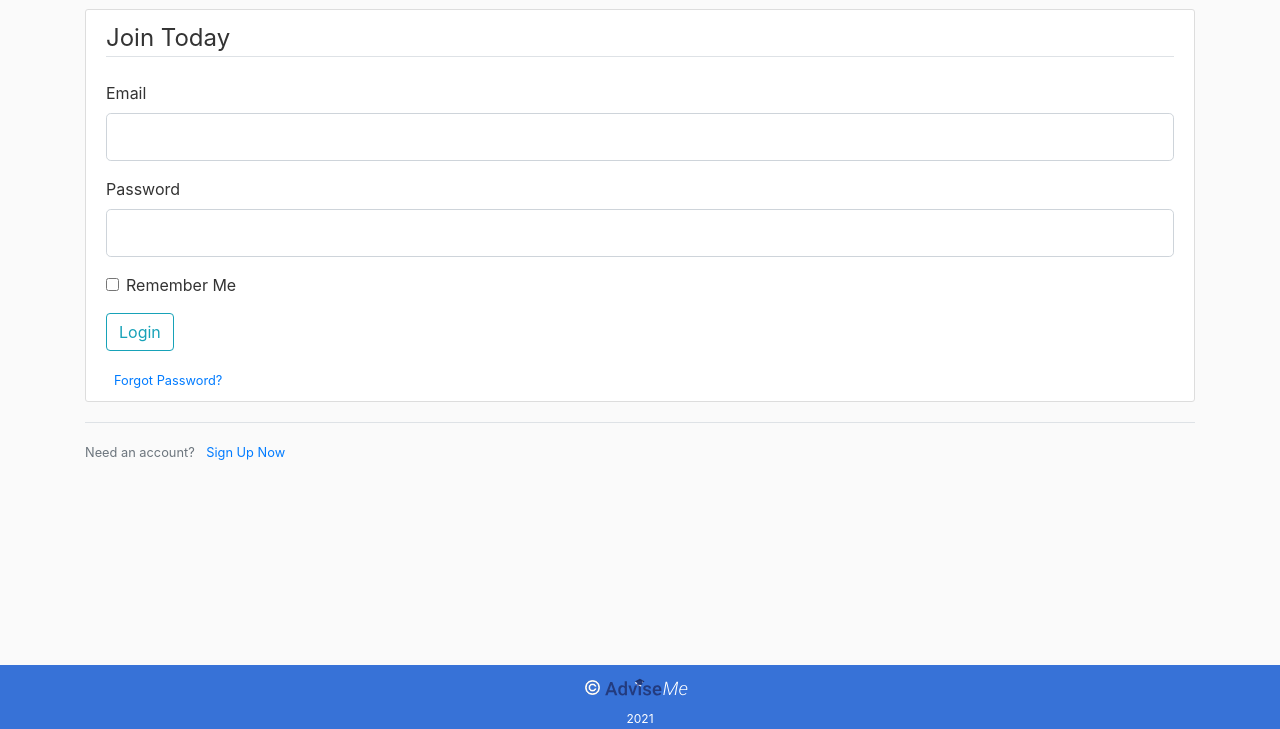
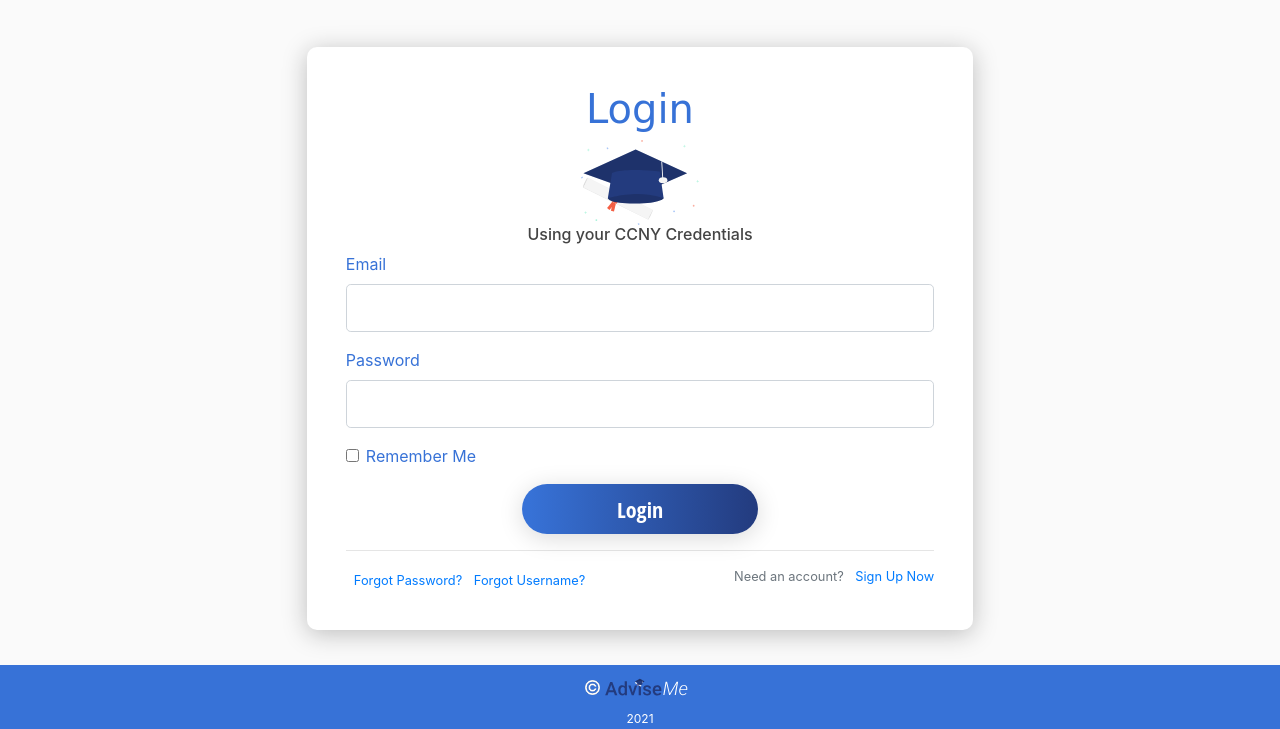
Before and after one commit to zwen000/AdviseMe, a Flask app: page /login in a window 1280 px wide. Shown: the part 71-800 px from the top of the page. Run offline with Flask 2, Linux system fonts and the light colour scheme.

Commit message:
Login Update

```diff
--- a/adviseme/routes.py
+++ b/adviseme/routes.py
@@ -14,7 +14,7 @@ def home():
 
 @app.route('/about')
 def about():
-    return render_template("about.html", title="About", team=team)
+    return render_template("about.html", title="About")
 
 # Can register both students and faulties (only ccny or citymail email can sign up.)
 @app.route('/register', methods=['GET', 'POST'])
--- a/adviseme/templates/login.html
+++ b/adviseme/templates/login.html
@@ -1,10 +1,14 @@
 {% extends "layout.html" %}
 {% block content %}
-    <div class="content-section">
+    <div class="custom-base-container">
         <form method="POST" action="">
             {{ form.hidden_tag() }}
             <fieldset class="form-group">
-                <legend class="border-bottom mb-4">Join Today</legend>
+                <center>
+                 <h1 class="Login-Header">Login</h1>
+                 <img src="../static/Images/GradCap.svg" style="width: 20%;">
+                <h6>Using your CCNY Credentials</h4>
+                </center>
 
                 <div class='form-group'>
                     {{ form.email.label(class="form-control-label") }}
@@ -39,19 +43,66 @@
                     {{ form.remember.label(class="form-check-label") }}
                 </div>
             </fieldset>
-
+            <center>
             <div class="form-group">
-                {{ form.submit(class="btn btn-outline-info") }}
+                {{ form.submit(class="custom-button-login") }}
             </div>
+            <hr>
+        </center>
             <small class="text-muted ml-2">
                 <a href="#">Forgot Password?</a>
             </small>
+            <small class="text-muted ml-2">
+                <a href="#">Forgot Username?</a>
+            </small>
+            <small class="text-muted" style="float: right;" >
+                Need an account? <a class="ml-2" href="{{ url_for('register') }}">Sign Up Now</a>
+            </small>
         </form>
-    </div>
 
-    <div class="border-top pt-3">
-        <small class="text-muted">
-            Need an account? <a class="ml-2" href="{{ url_for('register') }}">Sign Up Now</a>
-        </small>
-    </div>
+<style>
+body{
+    padding-top: 3%;
+    color: #3772D7;
+    padding-bottom: 5%
+}
+
+@import url("https://www.google.com/fonts#UsePlace:use/Collection:Open+Sans+Condensed:300");
+@import url('https://fonts.googleapis.com/css2?family=Ballet&family=Lobster&display=swap');
+.Login-Header{
+    font:  40px 'Lobster', cursive;
+    color:  #3772D7;
+}
+.custom-base-container {
+  padding: 3.5%;
+  margin: auto;
+  width: 60%;
+  height: 100%;
+  background: #FFFFFF;
+  box-shadow: 0px 4px 25px #bdbdbd;
+  border-radius: 10px;
+}
+.custom-button-login {
+    background: linear-gradient(91.29deg, #3772D7 3.02%, #233B7E 100%);
+box-shadow: 0px 4px 25px rgba(0, 0, 0, 0.15);
+border-radius: 50px;
+color: hsl(0, 0%, 100%);
+padding: 10px;
+border: none;
+width: 40%;
+cursor: pointer;
+font-style: normal;
+font-weight: bold;
+font:  22px Open Sans Condensed, sans-serif;
+}
+.custom-button-login:hover{
+  background:#233B7E;
+}
+@media only screen and (max-width: 800px) {
+    .custom-base-container{
+        width: 100%;
+        padding: 7%;
+   }
+
+</style>
 {% endblock content %}
```
